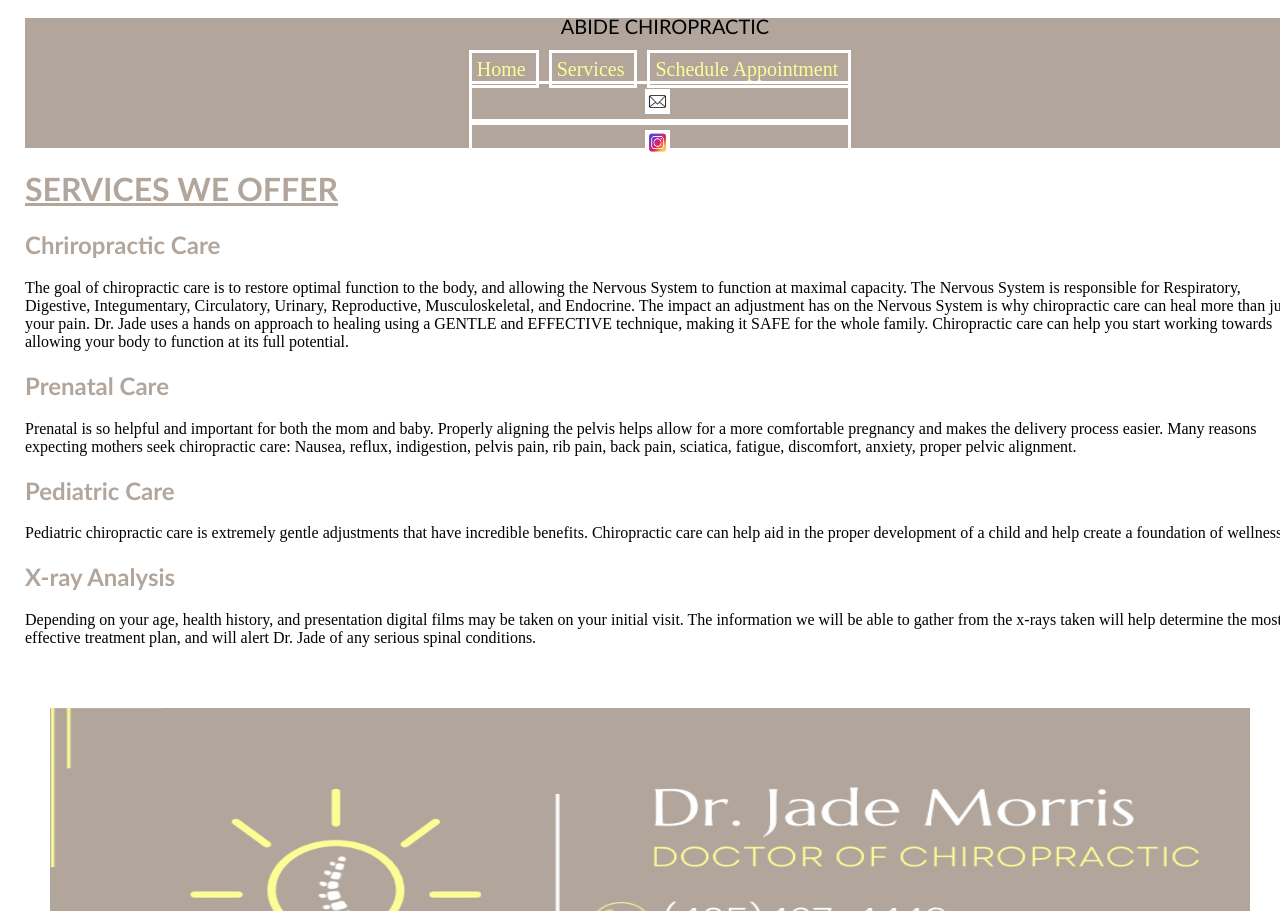
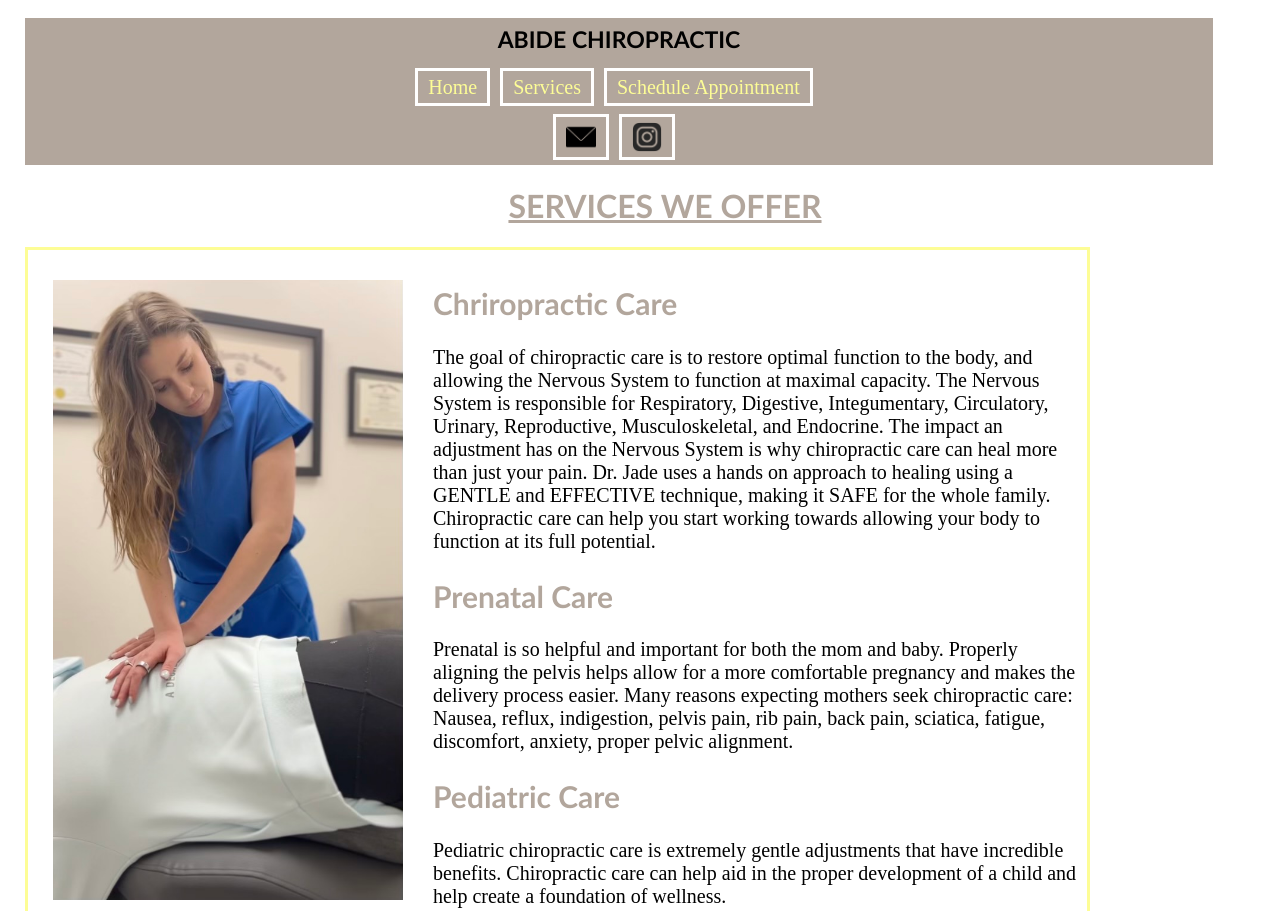
Before and after one commit to jmofrdao/abideChiro2, a React app: page /services in a window 1280 px wide. Shown: the top 911 px of the page. Built offline with nearby package versions, Linux system fonts and the light colour scheme.

Commit message:
resizing

```diff
--- a/src/components/css/app.css
+++ b/src/components/css/app.css
@@ -4,14 +4,13 @@
     display: flex;
     align-items: center;
     justify-content: center;
-    max-width: 1640px;
+    max-width: 100%;
 }
 
 #footerPic {
     display: flex;
     /* background-color: #fdfd96; */
-    width: 100%;
-    height: 500px;
+    width: 90%;
     padding: 25px 25px 25px 25px;
  margin: 20px 30px 0 0;
 }
--- a/src/components/css/home.css
+++ b/src/components/css/home.css
@@ -1,10 +1,12 @@
 body {
-	width: 100%;
-	max-width: 1640px; /* or whatever width you want */
-	margin-right: auto;
-	margin-left: auto;
+    width: 100%;
+    max-width: 100%; /* or whatever width you want */
+    margin-right: auto;
+    margin-left: auto;
     padding: 10px 10px 25px 25px;
+    overflow-x: hidden;
 }
+
 
 
 .box {
@@ -26,12 +28,12 @@ body {
 .container {
     border: 3px solid #fdfd96;
     padding: 10px 10px 25px 25px;
-    max-width: 1630px;
+    width: 80%;
     display: flex;
 }
 .container__image {
     margin: 20px 30px 0 0;
-    width: 300px;
+    width: 60%;
     object-fit: contain;
     align-self: flex-start;
 }
@@ -56,7 +58,7 @@ font-family: Optima, sans-serif;
 #map {
     width: 1000px;
     max-width: 1640px;
-    height: 800px;
+    height: 700px;
     display: flex;
     align-items: center;
 
@@ -91,6 +93,7 @@ justify-content: left;
 flex-direction: column;
 font-size: 25px;
 flex: 1 1 auto;
+width: 80%;
 }
 
 #seeUs {
@@ -123,5 +126,6 @@ justify-content: left;
 flex-direction: column;
 font-size: 25px;
 flex: 1 1 auto;
-position: absolute;
+line-height: 2.5;
+width: 80%;
 }
--- a/src/components/css/navbar.css
+++ b/src/components/css/navbar.css
@@ -14,10 +14,32 @@
     -webkit-font-smoothing: subpixel-antialiased;
     padding-left: 50px;
     padding-right: 50px;
-    padding-bottom: 10px;
+    padding-bottom: 12px;
     padding-top: 0px;
-    height: 120px;
+    height: 135px;
+    max-width: 100%;
+    width: 85%;
 }
+
+/* @media screen and (max-width:800px){
+  .sqs-block-image .design-layout-collage {
+  display: block!important;
+  >:first-child{width:100%!important;}
+    :first-child>* {
+
+      width: 100%!important;
+      left: 0!important;
+    }
+    .image-card-wrapper {
+      width:100%!important;
+    }
+    .image-card {
+      width: 100%!important;
+      margin-left: 0!important;
+      margin-right: 0!important;
+    }
+  }
+} */
 
 #abideTitle {
   display: flex;
@@ -25,11 +47,13 @@
   align-items: center;
   height: 100%;
   font-family: Optima, sans-serif;
+  font-weight: bold;
+  font-size: 23px;
 }
 
 .linksNav {
   text-decoration: none;
-  padding: 5px 5px 5px 5px;
+  padding: 5px 5px 5px 10px;
   border: white 3px solid;
   padding-right: 10px;
   margin-right: 10px;
@@ -57,20 +81,23 @@
     flex-direction: row;
     justify-content: center;
     text-decoration: none;
-    padding: 5px 5px 5px 5px;
-    border: white 3px solid;
-    padding-right: 10px;
-    margin-right: 10px;
+    padding: 15px 0px 10px 0px;
     flex-direction: row;
 
   }
   #mail {
     display: flex;
-    width: 25px;
-    height: 25px;
+    width: 30px;
+    height: 30px;
   }
 
   #ig {
-    width: 25px;
-    height: 25px;
+    display: flex;
+    width: 30px;
+    height: 30px;
   }
+
+  .all {
+    display: flex;
+    flex-direction: column;
+  }
--- a/src/components/css/services.css
+++ b/src/components/css/services.css
@@ -1,9 +1,13 @@
+
+
 .services {
     color: #b2a69c;
     font-family: Optima, sans-serif;
 }
 
 #services2 {
+    display: flex;
+    justify-content: center;
     color: #b2a69c;
     font-family: Optima, sans-serif;
     text-decoration: underline;
--- a/src/components/home.js
+++ b/src/components/home.js
@@ -45,6 +45,8 @@ const Home = () => {
             </div>
             <div>
                 <h3 id='seeUs'>COME SEE US</h3>
+                <a href="https://mine.hourmine.com/c/pCalendar.aspx?pa=AE3EE52A-9B89-9C9D-224E-E541EAB12280"
+target="_blank" className='links'>Click to Schedule Now</a>
                 <p id='address'>4301 N. Sara Rd. Suite 119 OKC, OK 73099</p>
             </div>
 
@@ -54,12 +56,12 @@ const Home = () => {
             <div>
                 <h3 id='hours'>HOURS</h3>
                 <div className="container2">
-                    <img src={require('./pics/open.jpg')} className='container__image2'/>
-                    <p className="lists">MONDAY 9:30 A.M. - 1 P.M. , 3:00 P.M. - 6:00 P.M.<br />
-                    TUESDAY 9:30 A.M. - 1 P.M. , 3:00 P.M. - 6:00 P.M. <br />
-                    WEDNESDAY 9:30 A.M. - 1 P.M. , 3:00 P.M. - 6:00 P.M. <br />
-                    THURSDAY 9:30 A.M. - 1 P.M. , 3:00 P.M. - 6:00 P.M. <br />
-                    FRIDAY 9:30 A.M. - 1:00 P.M.</p>
+                    <img src={require('./pics/clock.png')} className='container__image2'/>
+                    <p className="lists1">MONDAY: 9:30 A.M. - 1 P.M., 3:00 P.M. - 6:00 P.M.<br />
+                    TUESDAY: 9:30 A.M. - 1 P.M., 3:00 P.M. - 6:00 P.M. <br />
+                    WEDNESDAY: 9:30 A.M. - 1 P.M., 3:00 P.M. - 6:00 P.M. <br />
+                    THURSDAY: 9:30 A.M. - 1 P.M., 3:00 P.M. - 6:00 P.M. <br />
+                    FRIDAY: 9:30 A.M. - 1:00 P.M.</p>
 
                 </div>
             </div>
--- a/src/components/navbar.js
+++ b/src/components/navbar.js
@@ -9,18 +9,20 @@ const Navbar = () => {
                 <div>
                     <p id='abideTitle'>ABIDE CHIROPRACTIC</p>
                 </div>
+                <div className="all">
                 <div>
                 <NavLink to='/' className='linksNav'>Home</NavLink>
                 <NavLink to='/services' className='linksNav'>Services</NavLink>
                 <NavLink to='appointment' className='linksNav'>Schedule Appointment</NavLink>
                 </div>
-                <div>
-                <a href="mailto:abide.chiropractic22@gmail.com" className="icons">
-                    <img src={require('./pics/mail-icon-envelope-sign-email-symbol-free-vector.jpg')} id='mail'/>
+                <div className='icons'>
+                <a href="mailto:abide.chiropractic22@gmail.com" className='linksNav'>
+                    <img src={require('./pics/newmail.png')} id='mail'/>
                 </a>
-                <a href="https://www.instagram.com/abide.chiropractic?utm_source=ig_web_button_share_sheet&igsh=ZDNlZDc0MzIxNw==" className="icons">
-                    <img src={require('./pics/instagram.jpg')} id='ig'/>
+                <a href="https://www.instagram.com/abide.chiropractic?utm_source=ig_web_button_share_sheet&igsh=ZDNlZDc0MzIxNw==" className='linksNav'>
+                    <img src={require('./pics/igit.png')} id='ig'/>
                 </a>
+                </div>
                 </div>
 
 
--- a/src/components/services.js
+++ b/src/components/services.js
@@ -7,6 +7,9 @@ const Services = () => {
             <h1 id="services2">
                 SERVICES WE OFFER
             </h1>
+            <div className="container">
+            <img src={require('./pics/adjust2.jpeg')} className="container__image2"/>
+            <div className="container__text">
             <div>
                 <h2 className="services">Chriropractic Care</h2>
                 <p>The goal of chiropractic care is to restore optimal function to the body, and allowing the Nervous System to function at maximal capacity.
@@ -25,6 +28,8 @@ The Nervous System is responsible for Respiratory, Digestive, Integumentary, Cir
                 <h2 className="services">X-ray Analysis</h2>
                 <p>Depending on your age, health history, and presentation digital films may be taken on your initial visit. The information we will be able to gather from the x-rays taken will help determine the most effective treatment plan, and will alert Dr. Jade of any serious spinal conditions. </p>
             </div>
+            </div>
+            </div>
         </div>
     )
 }
```
Also changed, not shown: src/components/pics/adjust.jpeg (added), src/components/pics/adjust2.jpeg (added), src/components/pics/clock.png (added), src/components/pics/iconig.png (added), src/components/pics/ig.png (added), src/components/pics/igicon8.png (added), src/components/pics/igit.png (added), src/components/pics/newmail.png (added).
